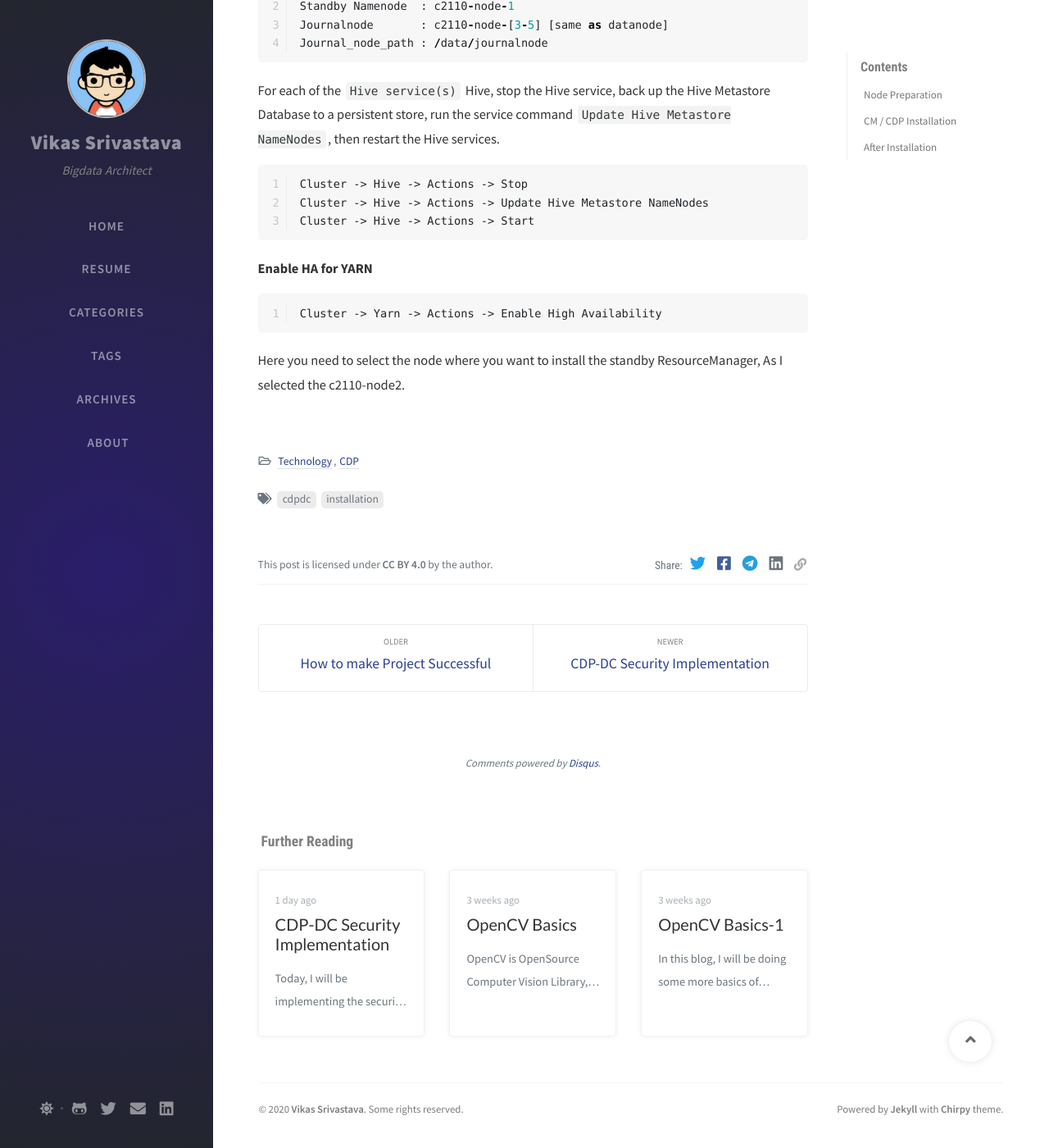
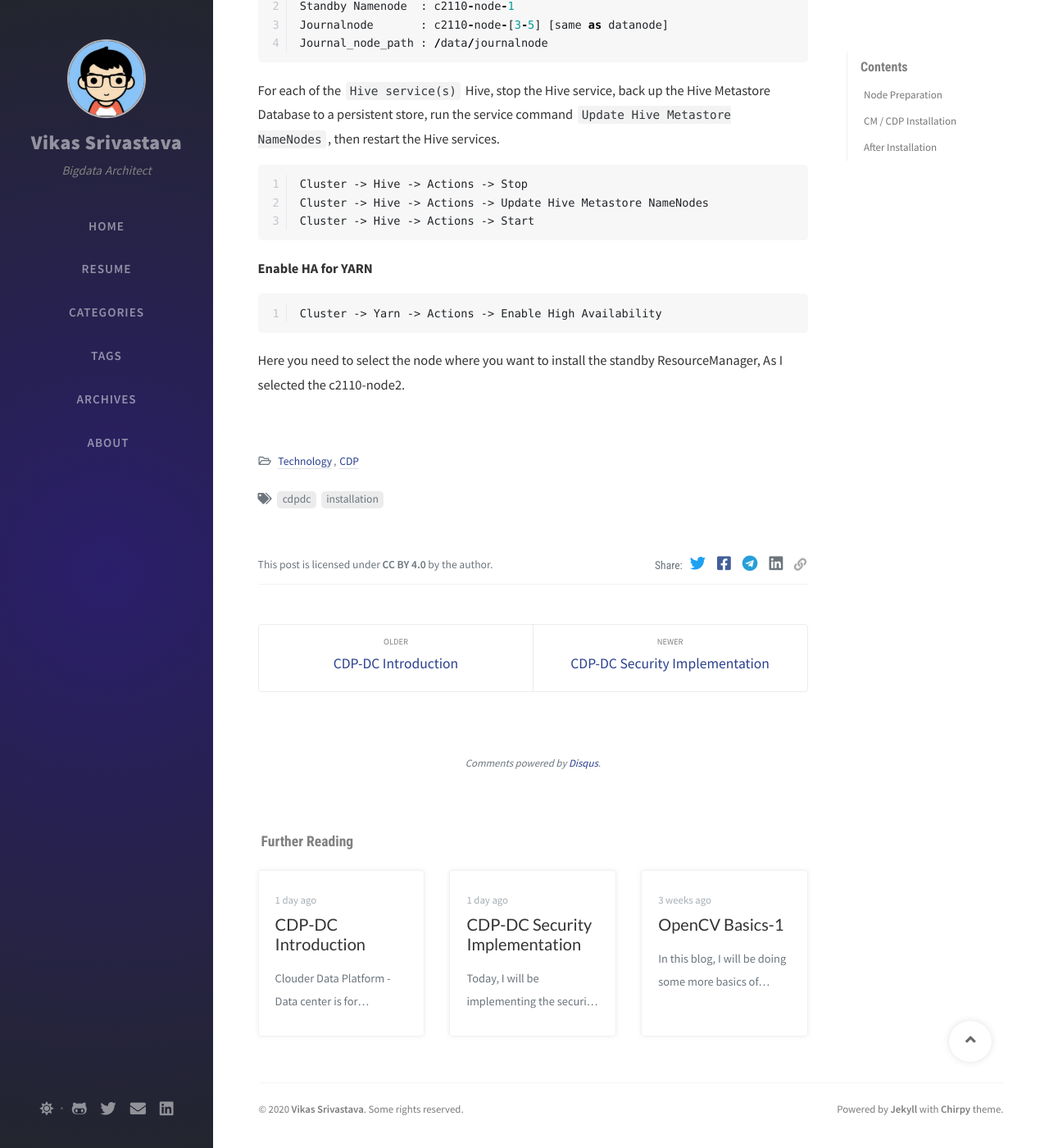
Before and after one commit to vikassri/vikassri.github.io, a Jekyll site: the page built from _posts/2020-08-16-CDP-DC-Installation.md, in a window 1280 px wide and 1400 px high, scrolled down 5382 px. Shown: the whole window at 82% size. Built offline with Jekyll 4.4.1, drawn with Linux system fonts in a browser that asks for light colours; nearby versions of some CDN libraries; comment, search, counter and statistics services are not loaded; some of the changed lines change nothing that is shown; some of the changed text lies outside the part shown.

Commit message:
added cdp notes

````diff
--- a/_posts/2020-08-16-CDP-DC-Installation.md
+++ b/_posts/2020-08-16-CDP-DC-Installation.md
@@ -174,7 +174,7 @@ Create the root directory on hdfs for Hbase
 Cluster -> Hbase -> Actions -> Create Root Directory
 ```
 
-**Iniitalize the solr**
+**Initalize the solr**
 
 Before starting the solr you need to initialise it else it will not start
 ```sh
--- /dev/null
+++ b/_posts/2020-08-16-CDP-DC-Introduction.md
@@ -0,0 +1,70 @@
+---
+layout: post
+title: CDP-DC Introduction
+date: 2020-08-16 09:57
+category: [Technology, CDP]
+author: Vikas Srivastava
+tags: [cdpdc, introduction]
+summary: Introduction of Cloudera CDP-DC
+---
+
+**Clouder Data Platform - Data center** is for customers looking for setting up on premise environment and are not ready yet for cloud or not looking for cloud now. It is an on-premise version of CDP-Public Cloud with limited service components available. Here is the official document from [cloudera](https://docs.cloudera.com/cloudera-manager/7.1.3/installation/topics/cdpdc-installation.html).
+
+Its pretty much similar to CDH, Customer who already worked on CDH will have little more comfort on it than HDP customers. Its consist of below components
+
+###Components
+#### Storage
+* HDFS and KUDO
+
+#### Compute
+* YARN
+
+#### Data Access
+* HIVE/IMPALA
+* DAS/HUE
+
+#### Operationa DB
+* HBASE & PHOENIX
+
+#### Data Science
+* SPARK & ZEPPELIN
+
+#### Security
+* RANGER
+* KERBEROS & TLS
+
+#### Governance
+* ATLAS
+
+#### Job Management
+* Oozie
+
+#### Streaming
+* KAFKA
+* SMM (Stream Messaging Manager)
+* SRM (Stream Replication Manager)
+* SR (Schema Registry)
+
+#### Installation
+CDP-DC Installation is pretty much similar to other CDH versions. You need to install Cloudera Manager and add the CDP DC parcels on it. Detailed Installation steps is give [here](../../posts/CDP-DC-Installation)
+
+#### Requirement
+As many of you already aware public version will come with 6O days trial and Express one you need to buy as binaries are behind paywall.
+
+#### Templates
+CDP-DC comes with many pre-baked templates like below, You can add service on top of these templates or create custom templates as well.
+
+##### Data Engineering
+**Services included** : Spark, Oozie, Hive on Tez, Data Analytics Studio, HDFS, YARN, and YARN Queue Manager.
+
+##### Spark
+**Services included** : Core Configuration, Spark, Oozie, YARN, and YARN Queue Manager.
+
+##### Data Mart
+**Services included** : Core Configuration, Impala, and Hue.
+
+##### Streams Messaging (Simple)
+**Services included** : Kafka, Schema Registry, and Zookeeper.
+
+##### Streams Messaging (Full)
+**Services included** : Kafka, Schema Registry, Streams Messaging Manager, Streams Replication Manager, Cruise Control, and Zookeeper.
````
